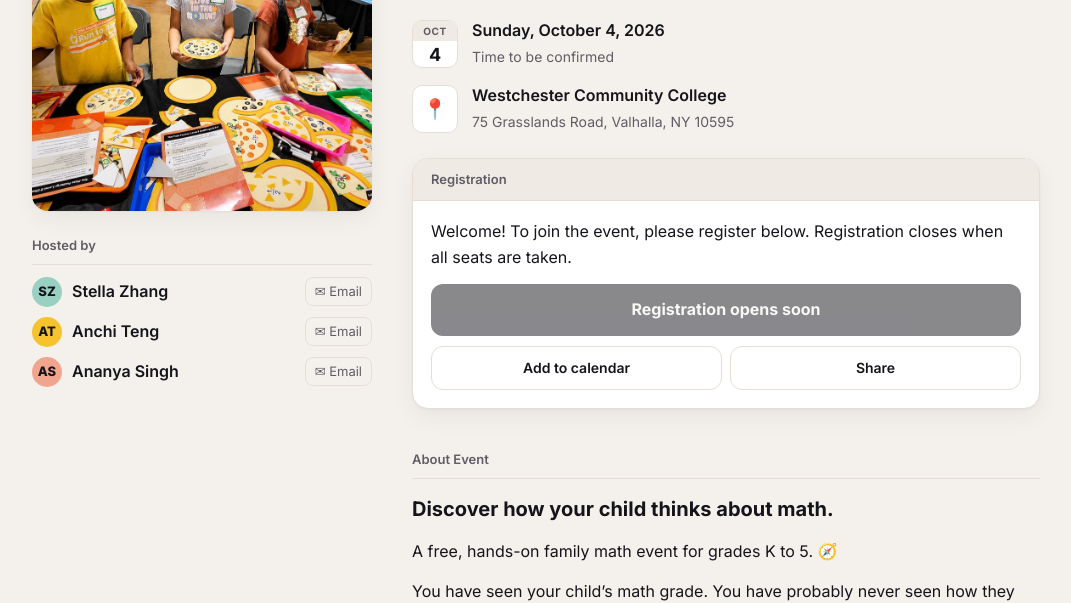
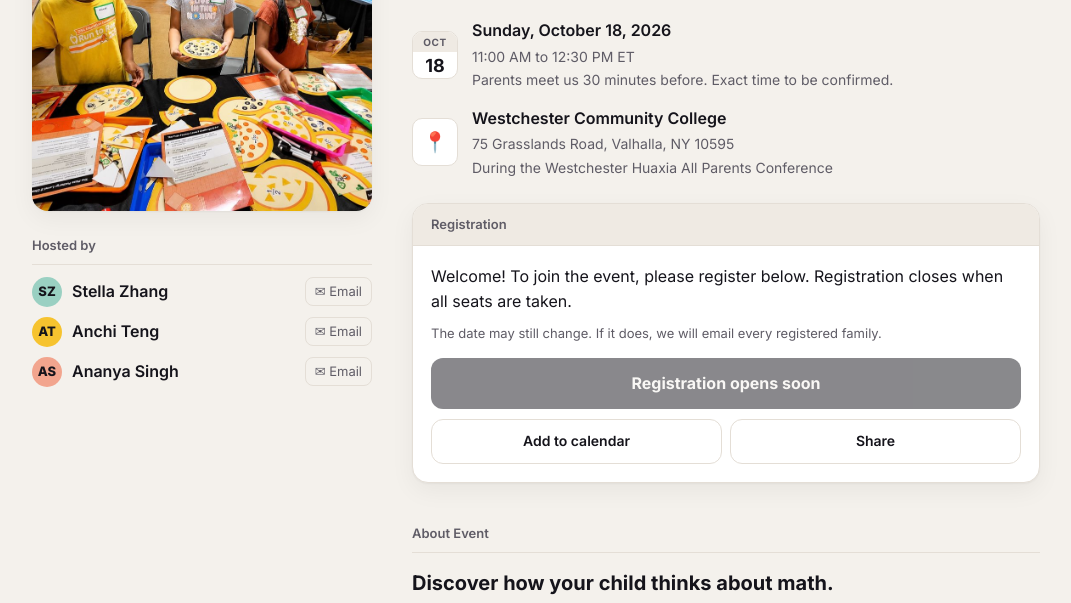
Before and after one commit to ananyasingh-png/mathfit-hxnyc, a plain HTML site: page index.html in a window 1280 px wide. Shown: the part 195-798 px from the top of the page, without its empty margins (104-1175 px from the left). Drawn offline with Linux system fonts and the light colour scheme.

Commit message:
Move event to Sun 18 Oct, 11:00 to 12:30 ET window, add Stella's school email
Co-Authored-By: Claude Opus 5.5 (1M context) <noreply@anthropic.com>

```diff
--- a/index.html
+++ b/index.html
@@ -4,7 +4,7 @@
 <meta charset="utf-8">
 <meta name="viewport" content="width=device-width, initial-scale=1">
 <title>MathFit™ Challenge at Westchester Huaxia</title>
-<meta name="description" content="A free, hands-on family math event for grades K to 5. Sunday, October 4, Westchester Community College, Valhalla NY.">
+<meta name="description" content="A free, hands-on family math event for grades K to 5. Sunday, October 18, during the Westchester Huaxia All Parents Conference, Westchester Community College, Valhalla NY.">
 <meta property="og:title" content="MathFit™ Challenge at Westchester Huaxia">
 <meta property="og:description" content="Discover how your child thinks about math. A free, hands-on family math event for grades K to 5.">
 <meta property="og:image" content="images/takehome.jpg">
@@ -59,6 +59,7 @@
   .card .hd { padding: 10px 18px; font-size: 13px; font-weight: 600; color: var(--muted); border-bottom: 1px solid var(--line); background: var(--chip); }
   .card .bd { padding: 18px; }
   .card p { margin: 0 0 14px; }
+  .card p.note { font-size: 13px; color: var(--muted); margin-top: -6px; }
   .seats { display: inline-flex; align-items: center; gap: 6px; font-size: 13px; font-weight: 700; background: var(--chip); padding: 4px 11px; border-radius: 99px; margin-bottom: 14px; }
   .seats[hidden] { display: none; }
   .seats i { width: 8px; height: 8px; border-radius: 50%; background: var(--ok); display: inline-block; }
@@ -137,11 +138,11 @@
       <div class="meta">
         <div class="row">
           <div class="tile"><div class="m" id="tileM"></div><div class="d" id="tileD"></div></div>
-          <div><b id="dateText"></b><span id="timeText"></span></div>
+          <div><b id="dateText"></b><span id="timeText"></span><span id="timeNote" style="display:block"></span></div>
         </div>
         <div class="row">
           <div class="pin" aria-hidden="true">📍</div>
-          <div><b id="venue"></b><span id="address"></span></div>
+          <div><b id="venue"></b><span id="address"></span><span style="display:block" data-i18n="during"></span></div>
         </div>
       </div>
 
@@ -150,6 +151,7 @@
         <div class="bd">
           <div class="seats" id="seats" hidden><i></i><span id="seatsText"></span></div>
           <p data-i18n="welcome"></p>
+          <p class="note" data-i18n="dateNote"></p>
           <button class="btn primary" id="openReg" type="button" data-i18n="registerBtn"></button>
           <div class="btns">
             <a class="btn ghost" id="gcal" href="#" target="_blank" rel="noopener" data-i18n="addCal"></a>
@@ -262,9 +264,10 @@
 <script>
 /* ================= EDIT FOR EACH EVENT ================= */
 const EVENT = {
-  date: '2026-10-04',                 // YYYY-MM-DD
-  startTime: '',                      // e.g. '10:00' once confirmed; '' shows "Time to be confirmed"
-  endTime: '',                        // e.g. '11:30'
+  date: '2026-10-18',                 // YYYY-MM-DD
+  startTime: '11:00',                 // window given by Stella; exact slot 11:00 to 12:00 or 11:30 to 12:30, TBC
+  endTime: '12:30',
+  timeNote: true,                     // true adds "exact time to be confirmed" under the time
   tzLabel: 'ET',
   tz: 'America/New_York',
   venue: 'Westchester Community College',
@@ -273,7 +276,7 @@ const EVENT = {
   REGISTER_URL: '',                   // the /exec link from registration_backend.gs
   evalLink: 'https://trial.cuemath.com/swipe-apollov1-us?utm_source=community&utm_medium=event&utm_campaign=hxnyc-mathfit',
   hosts: [
-    { name: 'Stella Zhang', email: 'stellayz@yahoo.com', color: '#9ad0c2' },
+    { name: 'Stella Zhang', email: 'stellayz@yahoo.com,huaxia.wcc@gmail.com', color: '#9ad0c2' },
     { name: 'Anchi Teng', email: 'anchi.teng@cuemath.com', color: '#f6c32f' },
     { name: 'Ananya Singh', email: 'ananya.singh@cuemath.com', color: '#f2a58e' }
   ],
@@ -291,6 +294,9 @@ const T = {
     addCal: 'Add to calendar', share: 'Share', copied: 'Link copied',
     hostedBy: 'Hosted by', going: n => n + (n === 1 ? ' family registered' : ' families registered'),
     seatsLeft: (l, c) => l + ' of ' + c + ' seats left', timeTbc: 'Time to be confirmed',
+    timeNoteTxt: 'Parents meet us 30 minutes before. Exact time to be confirmed.',
+    during: 'During the Westchester Huaxia All Parents Conference',
+    dateNote: 'The date may still change. If it does, we will email every registered family.',
     about: 'About Event',
     a1: 'Discover how your child thinks about math.',
     a2: 'A free, hands-on family math event for grades K to 5. 🧭',
@@ -350,6 +356,9 @@ const T = {
     addCal: '加入日历', share: '分享', copied: '链接已复制',
     hostedBy: '主持人', going: n => '已有 ' + n + ' 个家庭报名',
     seatsLeft: (l, c) => '剩余 ' + l + ' / ' + c + ' 个名额', timeTbc: '时间待定',
+    timeNoteTxt: '请家长提前 30 分钟与我们见面。具体时间待定。',
+    during: '威郡华夏中文学校全体家长会期间举行',
+    dateNote: '活动日期仍有可能调整。如有变动，我们会发邮件通知所有已报名的家庭。',
     about: '活动介绍',
     a1: '了解孩子是如何思考数学的。',
     a2: '一场免费、动手参与的亲子数学活动，适合幼儿园至五年级。🧭',
@@ -431,7 +440,7 @@ function renderHosts(el) {
   el.innerHTML = '';
   EVENT.hosts.forEach(h => {
     const a = document.createElement('a');
-    a.className = 'host'; a.href = 'mailto:' + h.email + '?subject=' + encodeURIComponent('MathFit Challenge, October 4');
+    a.className = 'host'; a.href = 'mailto:' + h.email + '?subject=' + encodeURIComponent('MathFit Challenge, October 18');
     const who = document.createElement('span'); who.className = 'who';
     const av = document.createElement('span'); av.className = 'av'; av.style.background = h.color;
     av.textContent = h.name.split(' ').map(w => w[0]).join('').slice(0, 2);
@@ -454,6 +463,7 @@ function render() {
   $('tileD').textContent = D;
   $('dateText').textContent = dateText();
   $('timeText').textContent = timeText();
+  $('timeNote').textContent = EVENT.timeNote ? t.timeNoteTxt : '';
   $('venue').textContent = $('venue2').textContent = EVENT.venue;
   $('address').textContent = $('address2').textContent = EVENT.address;
   $('evalLink').href = EVENT.evalLink;
```
